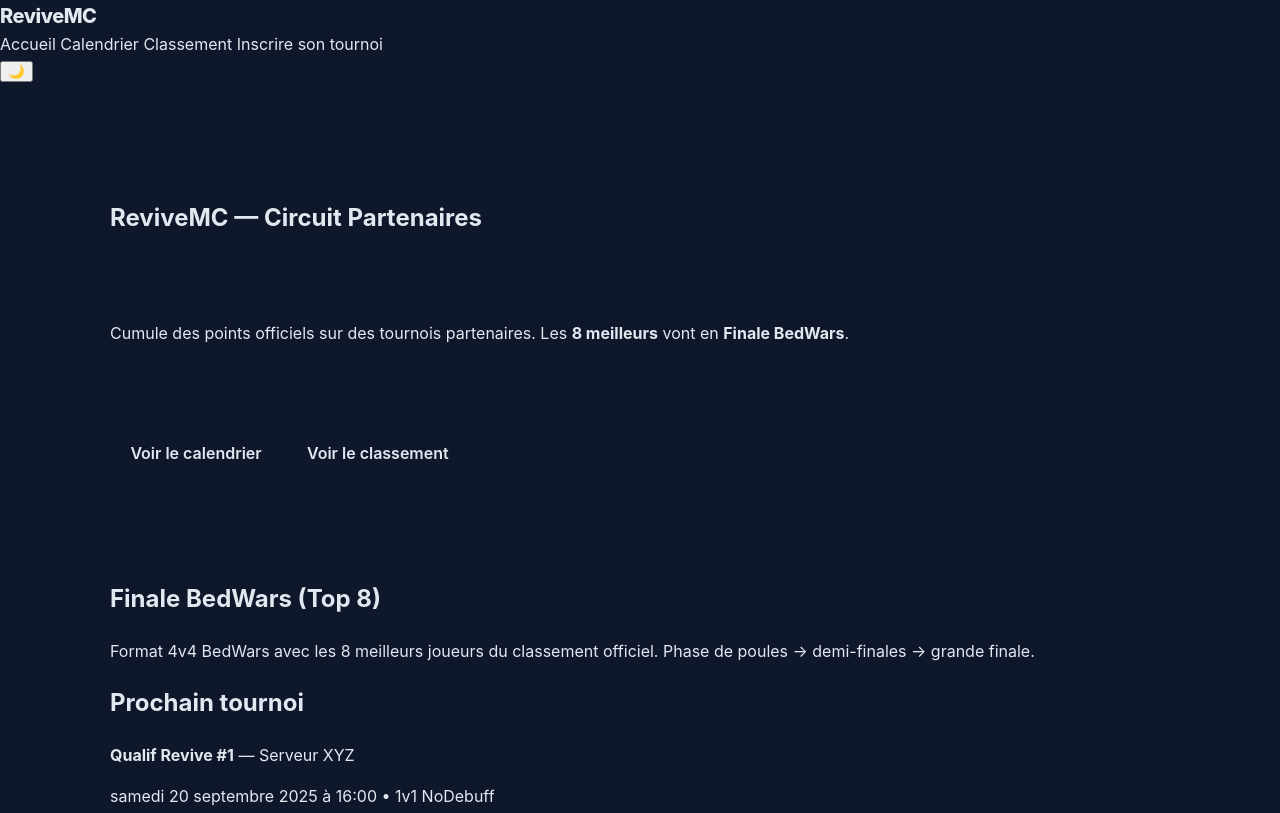
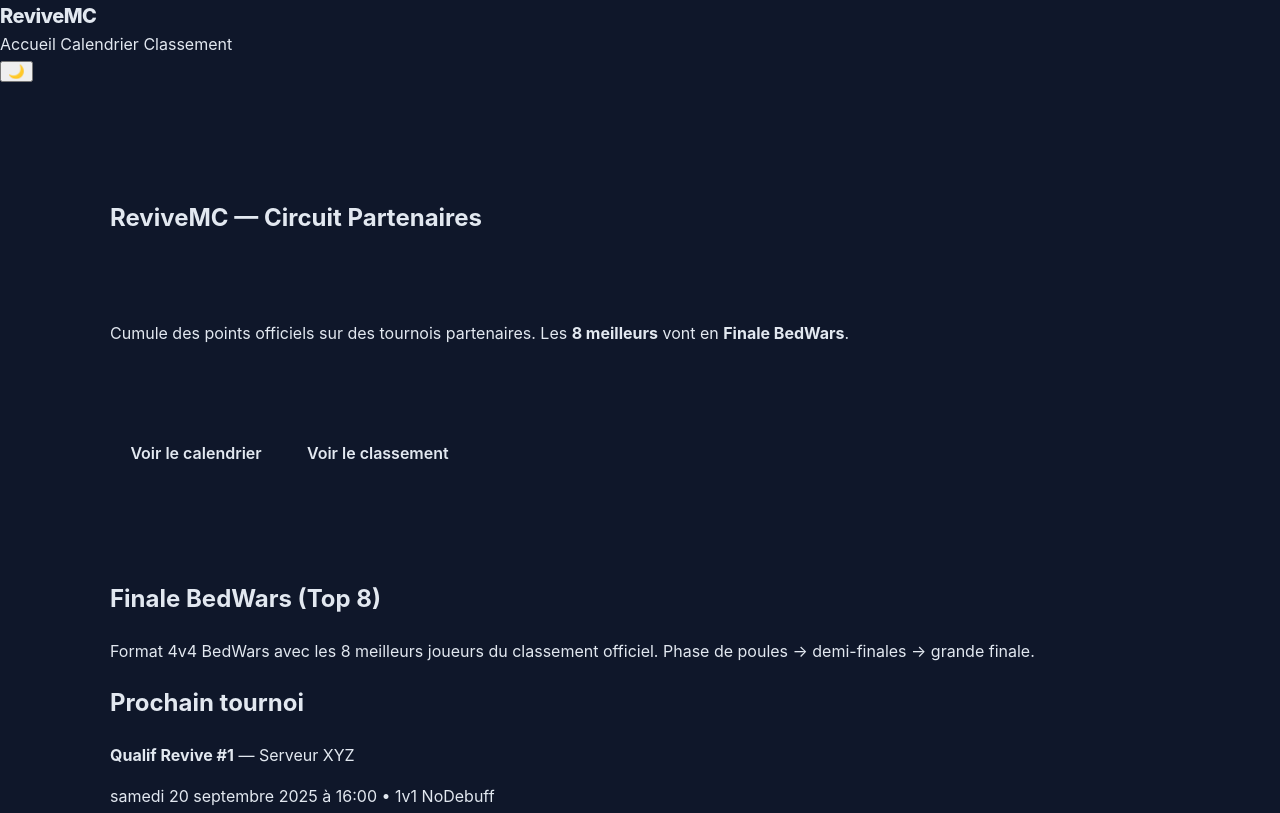
Before and after one commit to langeignons/Codebrain, a plain HTML site: page index.html in a window 1280 px wide. Shown: the top 813 px of the page. Drawn offline with Linux system fonts and the light colour scheme.

Commit message:
Update index.html

```diff
--- a/index.html
+++ b/index.html
@@ -14,7 +14,6 @@
       <a href="index.html" class="active">Accueil</a>
       <a href="calendrier.html">Calendrier</a>
       <a href="classement.html">Classement</a>
-      <a href="#inscrire">Inscrire son tournoi</a>
     </nav>
     <button id="toggleTheme">🌙</button>
   </header>
```
